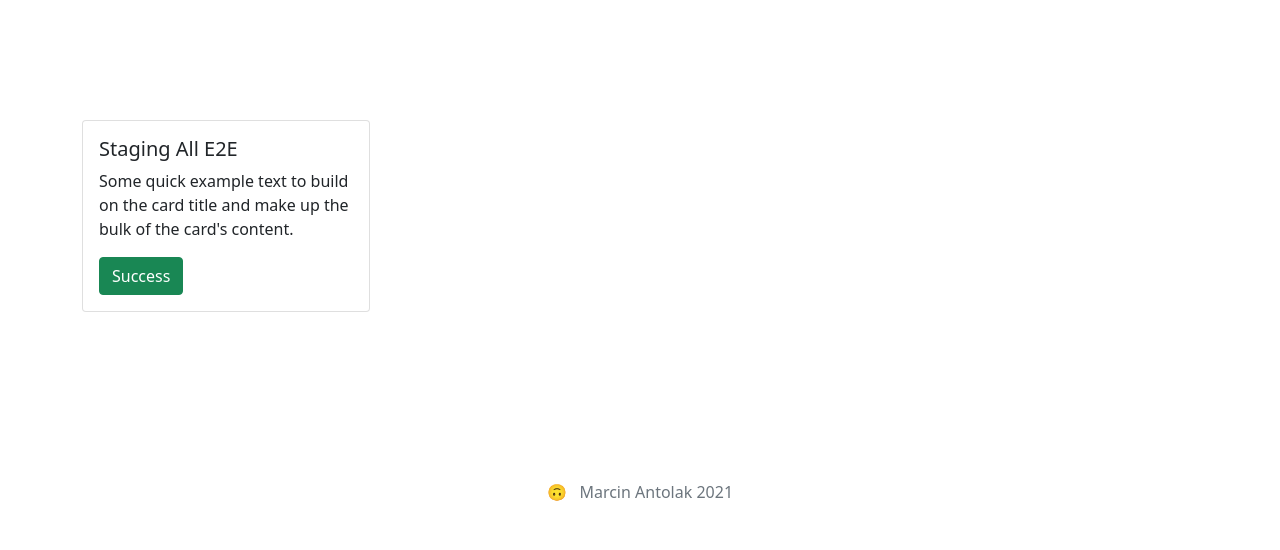
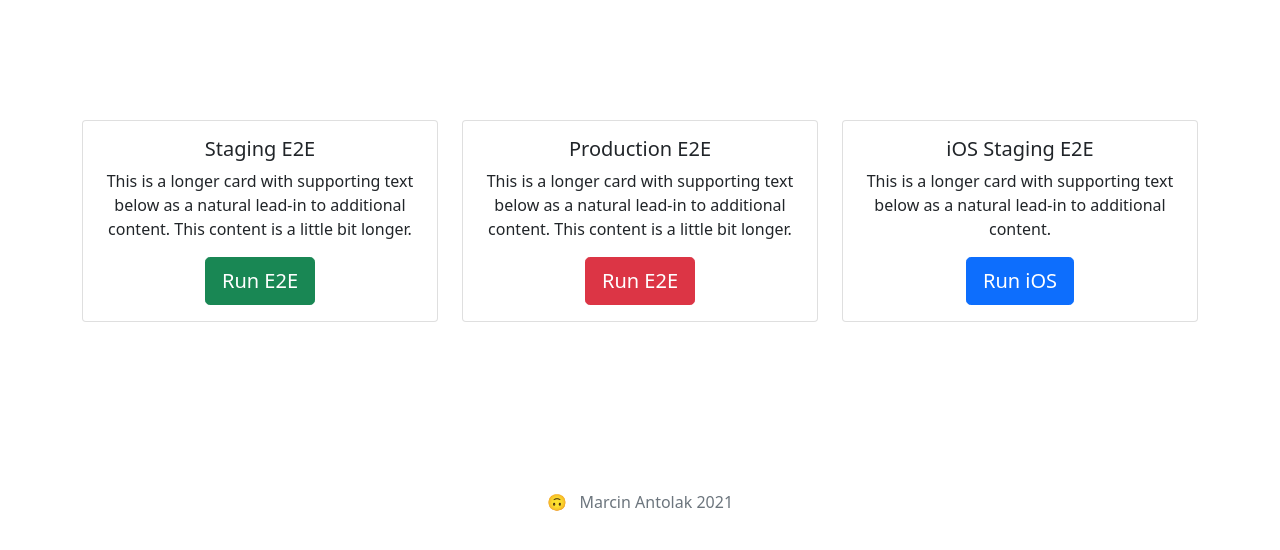
Before and after one commit to mantolak/QA_Test_Executor, a Django app: page /runall/ in a window 1280 px wide. Shown: the part 56-606 px from the top of the page. Run offline with Django 3.2, Linux system fonts and the light colour scheme; a user stored in the database is signed in; tables that the repository leaves empty hold one stand-in row (values such as "Sample post"); data that the repository does not hold is empty.

Commit message:
add run all and custom

```diff
--- a/pipelines/templates/runAll.html
+++ b/pipelines/templates/runAll.html
@@ -6,15 +6,53 @@
 </br>
 </br>
 
-<div class="card" style="width: 18rem;" method="post">
-    {% csrf_token %}
-    <div class="card-body">
-        <h5 class="card-title">Staging All E2E</h5>
-        <p class="card-text">Some quick example text to build on the card title and make up the bulk of the card's content.</p>
-        <button type="button" type="submit" class="btn btn-success">Success</button>
+<div class="row row-cols-1 row-cols-md-3 g-4">
+    <div class="col">
+        <div class="card text-center">
+            <div class="card-body">
+                <h5 class="card-title">Staging E2E</h5>
+                <p class="card-text">This is a longer card with supporting text below as a natural lead-in to additional content. This content is a little bit longer.</p>
+                <a href="javascript:{document.getElementById('runallstaging').submit()}">
+                    <button type="button" class="btn btn-success btn-lg">Run E2E</button>
+                </a>
+            </div>
+        </div>
+    </div>
+    <div class="col">
+        <div class="card text-center">
+            <div class="card-body">
+                <h5 class="card-title">Production E2E</h5>
+                <p class="card-text">This is a longer card with supporting text below as a natural lead-in to additional content. This content is a little bit longer.</p>
+                <a href="javascript:{document.getElementById('runallproduction').submit()}">
+                    <button type="button" class="btn btn-danger btn-lg">Run E2E</button>
+                </a>
+            </div>
+        </div>
+    </div>
+    <div class="col">
+        <div class="card text-center">
+            <div class="card-body">
+                <h5 class="card-title">iOS Staging E2E</h5>
+                <p class="card-text">This is a longer card with supporting text below as a natural lead-in to additional content.</p>
+                <a href="javascript:{document.getElementById('runallios').submit()}">
+                    <button type="button" class="btn btn-primary btn-lg">Run iOS</button>
+                </a>
+            </div>
+        </div>
     </div>
 </div>
-
+<form id='runallstaging' method='POST' action="{% url 'runAll' %}">
+    {% csrf_token %}
+    <input type="hidden" name="staging" id="staging" value="">
+</form>
+<form id='runallproduction' method='POST' action="{% url 'runAll' %}">
+    {% csrf_token %}
+    <input type="hidden" name="production" id="production" value="">
+</form>
+<form id='runallios' method='POST' action="{% url 'runAll' %}">
+    {% csrf_token %}
+    <input type="hidden" name="ios" id="ios" value="">
+</form>
 </br>
 </br>
 </br>
--- a/pipelines/views.py
+++ b/pipelines/views.py
@@ -1,35 +1,63 @@
 from django.shortcuts import render, redirect
 from django.contrib.auth.decorators import login_required
 import requests
+import accounts.models
 
 url = "https://circleci.com/api/v2/project/gh/15five/qa_e2e_test/pipeline"
 
 def home(request):
     return render(request, 'home.html')
 
+def payload(sta = 'false', pro = 'false', ios = 'false'):
+    payload='{"branch": "cci_test", "parameters": {"workingdir": "feedback", "run_smoke_custom": false, "run_smoke_ios_staging": '+ios+', "run_smoke_production": '+pro+', "run_smoke_staging": '+sta+'}}'
+    return payload
+
+def payload_custom(env, dir):
+    payload_custom='{"branch": "cci_test", "parameters": {"workingdir": "'+dir+'", "run_smoke_custom": true, "run_smoke_ios_staging": false, "run_smoke_production": false, "run_smoke_staging": false, "working_env": "'+env+'"}}'
+    return payload_custom
+
 @login_required
 def runAll(request):
+    token = (accounts.models.Accounts.objects.filter(user=request.user).values_list('token'))[0]
+    headers = {
+        'Circle-Token': token[0],
+        'Content-Type': 'application/json'
+    }
+    print(list(request.POST.items()))
     if request.method == 'GET':
-        payload='{"branch": "cci_test",\n    \"parameters\": {\n        \"workingdir\": \"feedback\"\n    }\n}'
-        headers = {
-            'Circle-Token': '5d007a30d834984bff7eea585cc3eabe543856d3',
-            'Content-Type': 'application/json'
-        }
-        response = requests.request("POST", url, headers=headers, data=payload)
-        print(response.text)
-
+        print(token[0])
         return render(request, 'runAll.html')
-    elif request.POST['cciToken']:
-        payload={
-            "branch": "cci_test",
-            "parameters":
-                {"workingdir": "feedback"
-                 }
-        }
-        headers = {
-        'Circle-Token': '5d007a30d834984bff7eea585cc3eabe543856d3',
-        'Content-Type': 'application/json'
-        }
-        response = requests.request("POST", url, headers=headers, data=payload)
+    elif 'staging' in request.POST:
+        print(payload(sta='true'))
+        response = requests.request("POST", url, headers=headers, data=payload(sta='true'))
         print(response.text)
         return redirect('home')
+    elif 'production' in request.POST:
+        response = requests.request("POST", url, headers=headers, data=payload(pro='true'))
+        print(response.text)
+        return redirect('home')
+    elif 'ios' in request.POST:
+        response = requests.request("POST", url, headers=headers, data=payload(ios='true'))
+        print(response.text)
+        return redirect('home')
+
+@login_required
+def runCustom(request):
+    token = (accounts.models.Accounts.objects.filter(user=request.user).values_list('token'))[0]
+    headers = {
+        'Circle-Token': token[0],
+        'Content-Type': 'application/json'
+    }
+    if request.method == 'GET':
+        print(token[0])
+        return render(request, 'runCustom.html')
+    else:
+        print(list(request.POST.items()))
+        print(payload_custom(request.POST['webenv'], request.POST['webdir']))
+        response = requests.request("POST", url, headers=headers, data=payload_custom(request.POST['webenv'], request.POST['webdir']))
+        print(response.text)
+        return redirect('home')
+
+@login_required
+def history(request):
+    return render(request, 'history.html')
--- a/qa_cci/templates/base.html
+++ b/qa_cci/templates/base.html
@@ -30,10 +30,10 @@
                     <a class="nav-link" href="{% url 'runAll' %}">Run ALL</a>
                 </li>
                 <li class="nav-item {{ completed }}">
-                    <a class="nav-link" href="">Run Custom</a>
+                    <a class="nav-link" href="{% url 'runCustom' %}">Run Custom</a>
                 </li>
                 <li class="nav-item {{ create }}">
-                    <a class="nav-link" href="">History</a>
+                    <a class="nav-link" href="{% url 'history' %}">History</a>
                 </li>
 
             </ul>
--- a/qa_cci/urls.py
+++ b/qa_cci/urls.py
@@ -11,4 +11,6 @@ urlpatterns = [
     path('logout/', accounts.views.logoutuser, name='logout'),
     path('addToken/', accounts.views.addToken, name='addToken'),
     path('runall/', pipelines.views.runAll, name='runAll'),
+    path('runcustom/', pipelines.views.runCustom, name='runCustom'),
+    path('history/', pipelines.views.history, name='history'),
 ]
```
Also changed, not shown: pipelines/templates/history.html (added, +15 -0 lines), pipelines/templates/runCustom.html (added, +106 -0 lines).
